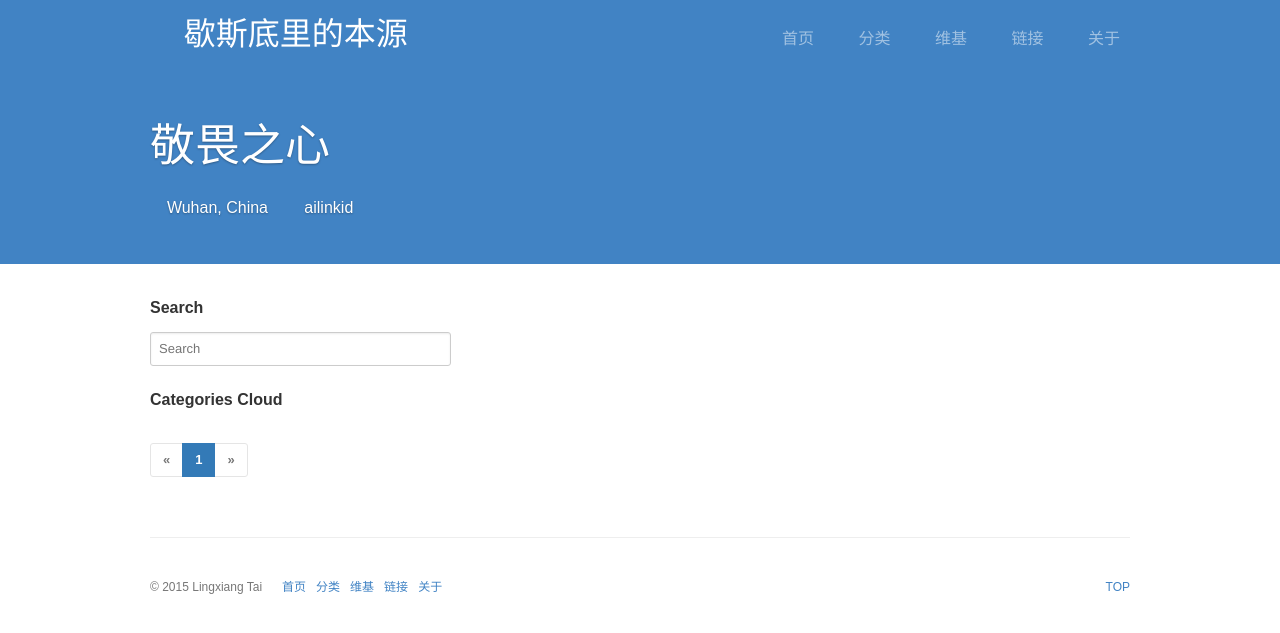
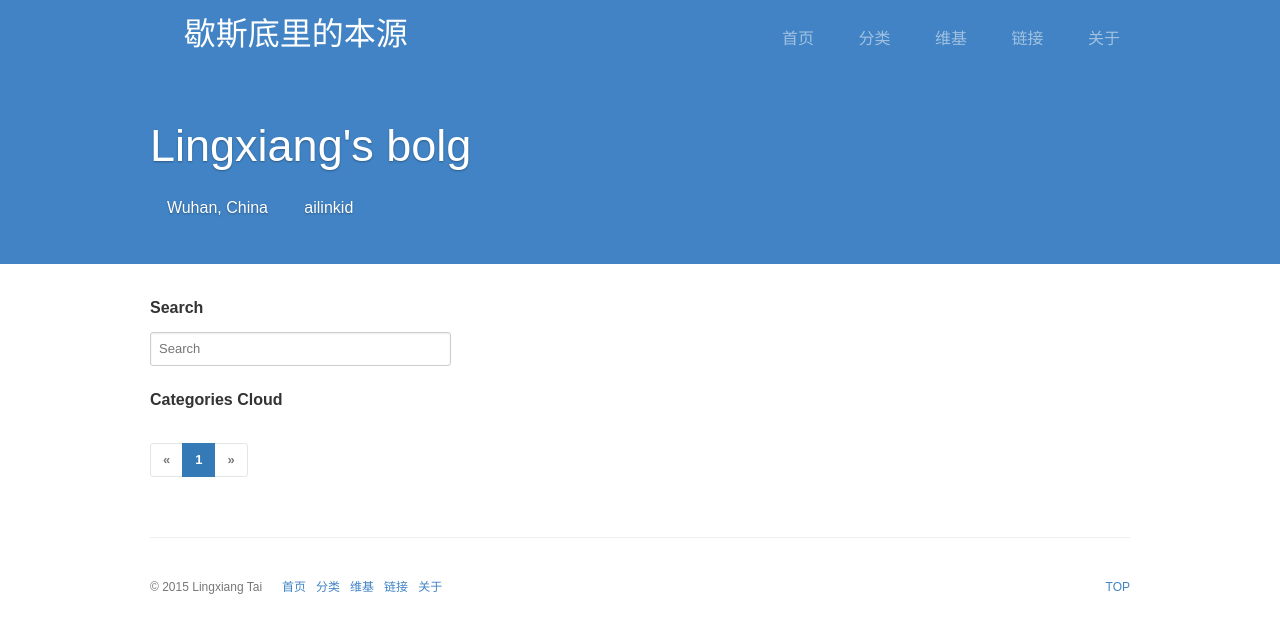
Before and after one commit to AilinKid/ailinkid.github.io, a Jekyll site: the page built from index.html, in a window 1280 px wide. Shown: the top 633 px of the page. Built offline with Jekyll 4.4.1, drawn with Linux system fonts in a browser that asks for light colours; some web fonts are replaced; the list of posts is cut into pages by our own code; a style sheet for code colours, icons or effects is not loaded.

Commit message:
clean 5
Signed-off-by: ailinkid <314806019@qq.com>

```diff
--- a/_config.yml
+++ b/_config.yml
@@ -5,7 +5,7 @@ baseurl:
 url: https://ailinkid.github.io
 date_format: "ordinal"
 title: 歇斯底里的本源
-subtitle: "敬畏之心"
+subtitle: "Lingxiang's bolg"
 description: "tailingxiang's blog"
 keywords: Lingxiang, Tai, Arena, Arenatlx, AilinKid
 timezone: Asia/Shanghai
```
